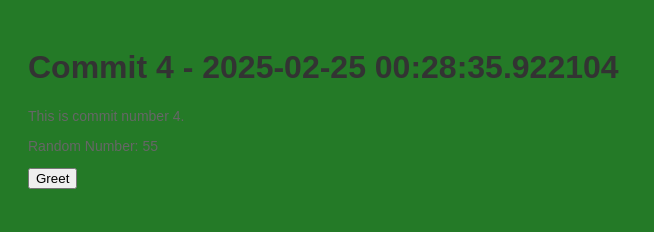
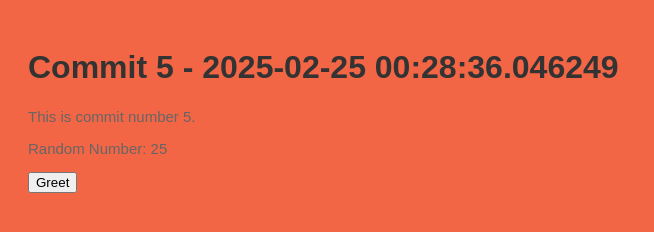
Before and after one commit to stiffs95/myrep-repo-20250225002824, a plain HTML site: page index.html in a window 1280 px wide. Shown: the whole page, without its empty margins (0-654 px from the left). Drawn offline with Linux system fonts and the light colour scheme.

Commit message:
📝 My commit 5 (HTML, CSS, JS, or PY)

```diff
--- a/index.html
+++ b/index.html
@@ -2,13 +2,13 @@
     <!DOCTYPE html>
     <html>
     <head>
-        <title>Commit 4 - 2025-02-25 00:28:35.922104</title>
+        <title>Commit 5 - 2025-02-25 00:28:36.046249</title>
         <link rel="stylesheet" href="style.css">
     </head>
     <body>
-        <h1>Commit 4 - 2025-02-25 00:28:35.922104</h1>
-        <p>This is commit number 4.</p>
-        <p>Random Number: 55</p>
+        <h1>Commit 5 - 2025-02-25 00:28:36.046249</h1>
+        <p>This is commit number 5.</p>
+        <p>Random Number: 25</p>
         <button onclick="greet()">Greet</button>
         <script src="script.js"></script>
     </body>
--- a/script.js
+++ b/script.js
@@ -2,4 +2,4 @@
     function greet() {
         alert('Hello from commit ' + commitNumber + '!');
     }
-    var commitNumber = 4;
+    var commitNumber = 5;
--- a/style.css
+++ b/style.css
@@ -1,7 +1,7 @@
 
     body {
         font-family: Arial, sans-serif;
-        background-color: #247a27;
+        background-color: #f26645;
         padding: 20px;
     }
     h1 {
@@ -9,5 +9,5 @@
     }
     p {
         color: #666;
-        font-size: 14px;
+        font-size: 15px;
     }
```
